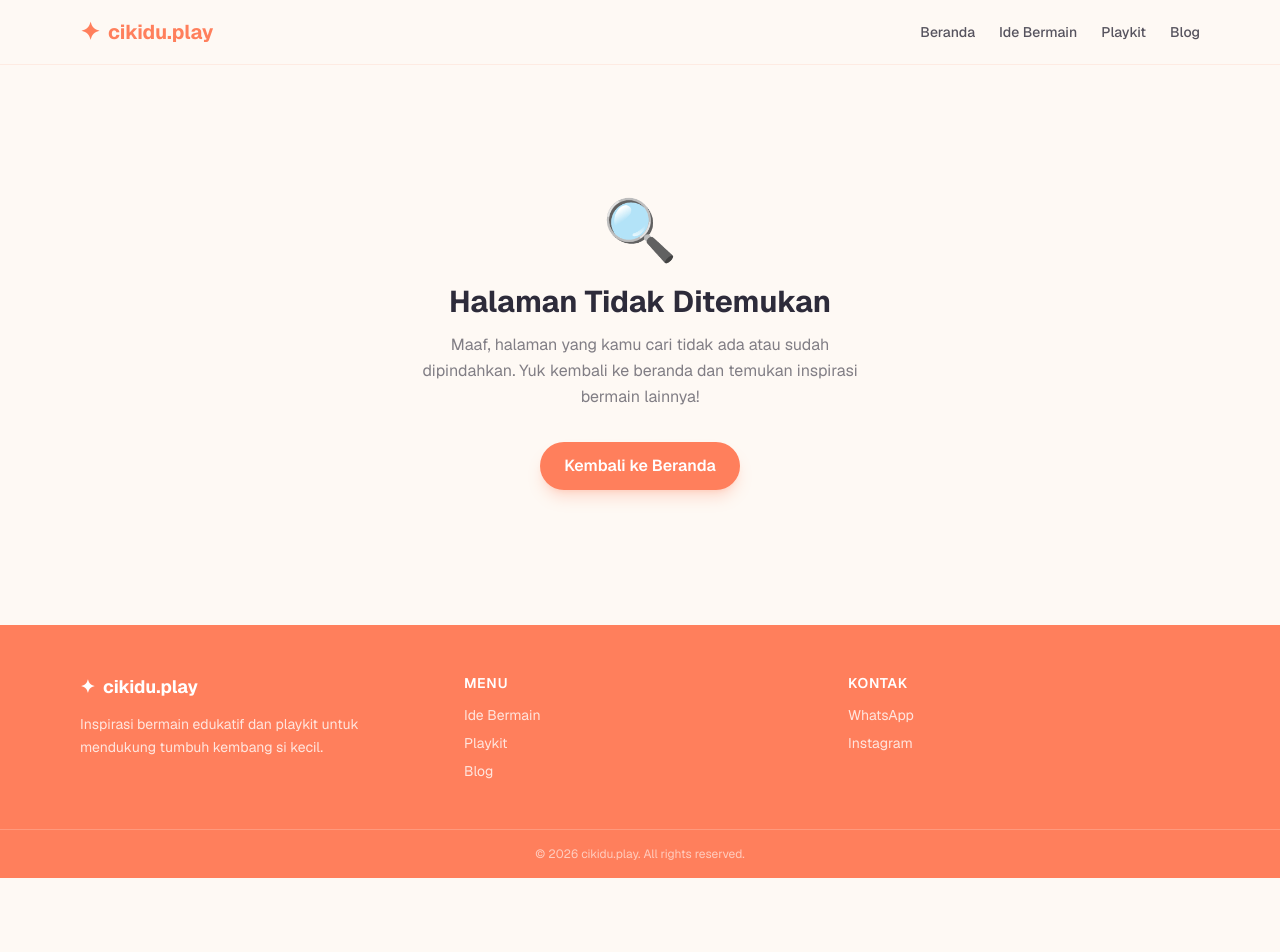
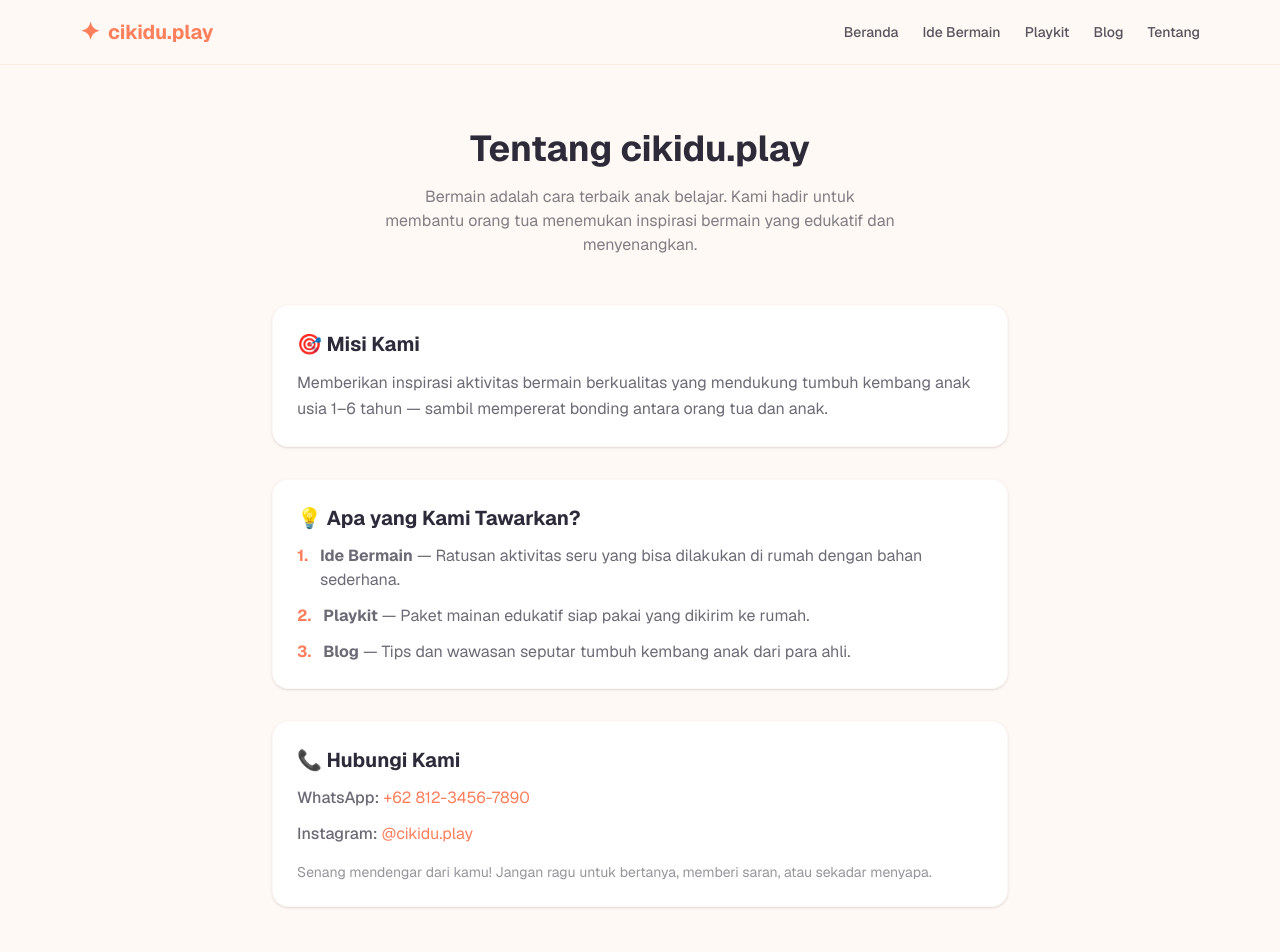
Before and after one commit to fadilmuhput-crypto/cikidu-play, a Next.js app: page /tentang-kami in a window 1280 px wide. Before the commit this address had no page. Shown: the top 952 px of the page. Before the commit the page ends 878 px from the top, so only its background shows below. Built offline with nearby package versions, Linux system fonts and the light colour scheme.

Commit message:
feat: about/contact page

```diff
--- a/src/app/sitemap.ts
+++ b/src/app/sitemap.ts
@@ -14,6 +14,7 @@ export default async function sitemap() {
     { url: `${BASE}/blogs`, lastModified: new Date(), changeFrequency: "weekly" as const, priority: 0.8 },
     { url: `${BASE}/explorations`, lastModified: new Date(), changeFrequency: "weekly" as const, priority: 0.8 },
     { url: `${BASE}/playkits`, lastModified: new Date(), changeFrequency: "weekly" as const, priority: 0.8 },
+    { url: `${BASE}/tentang-kami`, lastModified: new Date(), changeFrequency: "monthly" as const, priority: 0.5 },
   ]
 
   const blogPages = blogs.map((b) => ({
--- /dev/null
+++ b/src/app/tentang-kami/page.tsx
@@ -0,0 +1,68 @@
+import type { Metadata } from "next"
+
+export const metadata: Metadata = {
+  title: "Tentang Kami",
+  description: "Kenali lebih dekat cikidu.play — platform inspirasi bermain edukatif untuk anak usia 1-6 tahun.",
+}
+
+export default function AboutPage() {
+  return (
+    <div className="max-w-3xl mx-auto px-4 py-12 md:py-16">
+      <div className="text-center mb-12">
+        <h1 className="text-3xl md:text-4xl font-bold mb-4">Tentang cikidu.play</h1>
+        <p className="text-foreground/60 max-w-lg mx-auto">
+          Bermain adalah cara terbaik anak belajar. Kami hadir untuk membantu orang tua menemukan inspirasi bermain yang edukatif dan menyenangkan.
+        </p>
+      </div>
+
+      <div className="space-y-8">
+        <section className="bg-white rounded-2xl p-6 shadow-sm border border-primary-light/10">
+          <h2 className="text-xl font-bold mb-3">🎯 Misi Kami</h2>
+          <p className="text-foreground/70 leading-relaxed">
+            Memberikan inspirasi aktivitas bermain berkualitas yang mendukung tumbuh kembang anak usia 1–6 tahun —
+            sambil mempererat bonding antara orang tua dan anak.
+          </p>
+        </section>
+
+        <section className="bg-white rounded-2xl p-6 shadow-sm border border-primary-light/10">
+          <h2 className="text-xl font-bold mb-3">💡 Apa yang Kami Tawarkan?</h2>
+          <ul className="space-y-3 text-foreground/70">
+            <li className="flex items-start gap-3">
+              <span className="text-primary font-bold">1.</span>
+              <span><strong>Ide Bermain</strong> — Ratusan aktivitas seru yang bisa dilakukan di rumah dengan bahan sederhana.</span>
+            </li>
+            <li className="flex items-start gap-3">
+              <span className="text-primary font-bold">2.</span>
+              <span><strong>Playkit</strong> — Paket mainan edukatif siap pakai yang dikirim ke rumah.</span>
+            </li>
+            <li className="flex items-start gap-3">
+              <span className="text-primary font-bold">3.</span>
+              <span><strong>Blog</strong> — Tips dan wawasan seputar tumbuh kembang anak dari para ahli.</span>
+            </li>
+          </ul>
+        </section>
+
+        <section className="bg-white rounded-2xl p-6 shadow-sm border border-primary-light/10">
+          <h2 className="text-xl font-bold mb-3">📞 Hubungi Kami</h2>
+          <div className="space-y-3 text-foreground/70">
+            <p>
+              <span className="font-medium">WhatsApp:</span>{" "}
+              <a href="https://wa.me/6281234567890" className="text-primary hover:underline" target="_blank" rel="noopener noreferrer">
+                +62 812-3456-7890
+              </a>
+            </p>
+            <p>
+              <span className="font-medium">Instagram:</span>{" "}
+              <a href="https://instagram.com/cikidu.play" className="text-primary hover:underline" target="_blank" rel="noopener noreferrer">
+                @cikidu.play
+              </a>
+            </p>
+            <p className="text-sm text-foreground/50 mt-4">
+              Senang mendengar dari kamu! Jangan ragu untuk bertanya, memberi saran, atau sekadar menyapa.
+            </p>
+          </div>
+        </section>
+      </div>
+    </div>
+  )
+}
--- a/src/components/Header.tsx
+++ b/src/components/Header.tsx
@@ -8,6 +8,7 @@ const navLinks = [
   { href: '/explorations', label: 'Ide Bermain' },
   { href: '/playkits', label: 'Playkit' },
   { href: '/blogs', label: 'Blog' },
+  { href: '/tentang-kami', label: 'Tentang' },
 ]
 
 export default function Header() {
```
